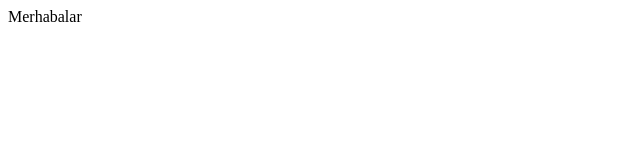
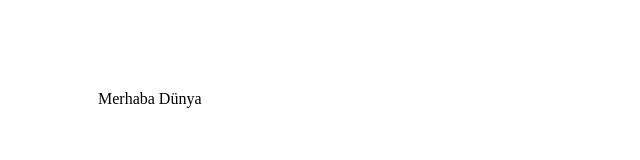
Before and after one commit to Deniz-Efe-Yasar/WebSite, a plain HTML site: page index.html in a window 1280 px wide. Shown: the whole page, without its empty margins (0-640 px from the left). Drawn offline with Linux system fonts and the light colour scheme.

Commit message:
margin-top,margin-left

```diff
--- a/index.html
+++ b/index.html
@@ -7,6 +7,9 @@
     <title>Test</title>
 </head>
 <body>
-    Merhabalar
+    <div style="margin-top: 90px;">
+        <div style="margin-left: 90px;">Merhaba Dünya</div>
+    </div>
+
 </body>
 </html>
```
